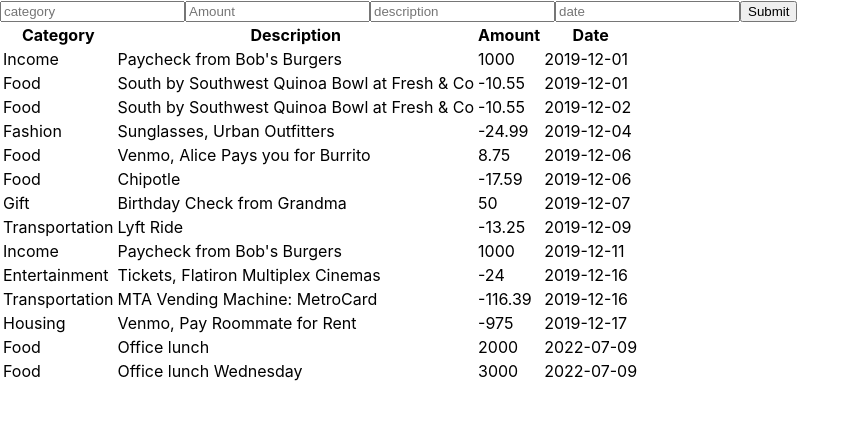
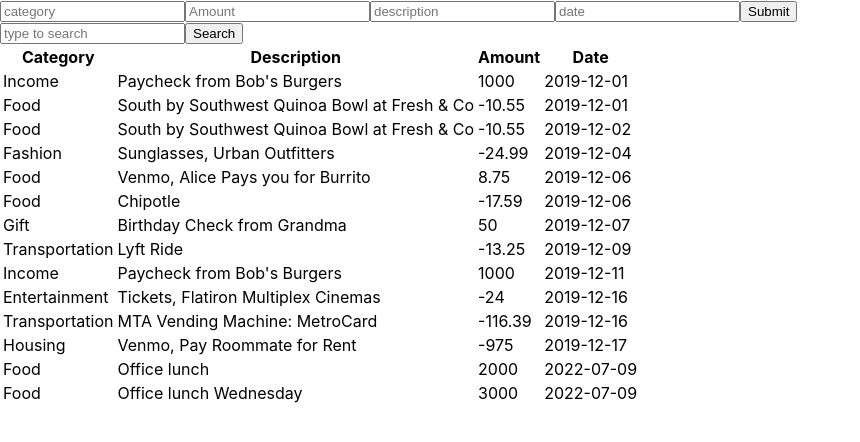
Before and after one commit to judy-chelangat/bank-of-flatiron, a React (Create React App) app: page / in a window 1280 px wide. Shown: the top 442 px of the page, without its empty margins (0-860 px from the left). Built offline with nearby package versions, Linux system fonts and the light colour scheme; data requests are answered from the project's data file.

Commit message:
added a search input and a state variable for the search input

```diff
--- a/src/components/TransactionTable.js
+++ b/src/components/TransactionTable.js
@@ -1,9 +1,18 @@
 import React from "react";
+import { useState } from "react";
 
 function TransactionTable({transactionDetails}){ //passing in the data as prop from parent component and destructuring it
 console.log(transactionDetails); // Check if 'transactionsDetails' prop is received correctly
 
+const [searchTerm,setSearchTerm]=useState("")
+function handleClick(){
+
+}
 return(
+  <div>
+   <input placeholder="type to search" value={searchTerm}/>
+   <button onClick={handleClick} >Search</button>
+
     <table>
     <thead>
       <tr>
@@ -24,6 +33,7 @@ return(
       ))}
     </tbody>
   </table>
+  </div>
 );
 
 
```
